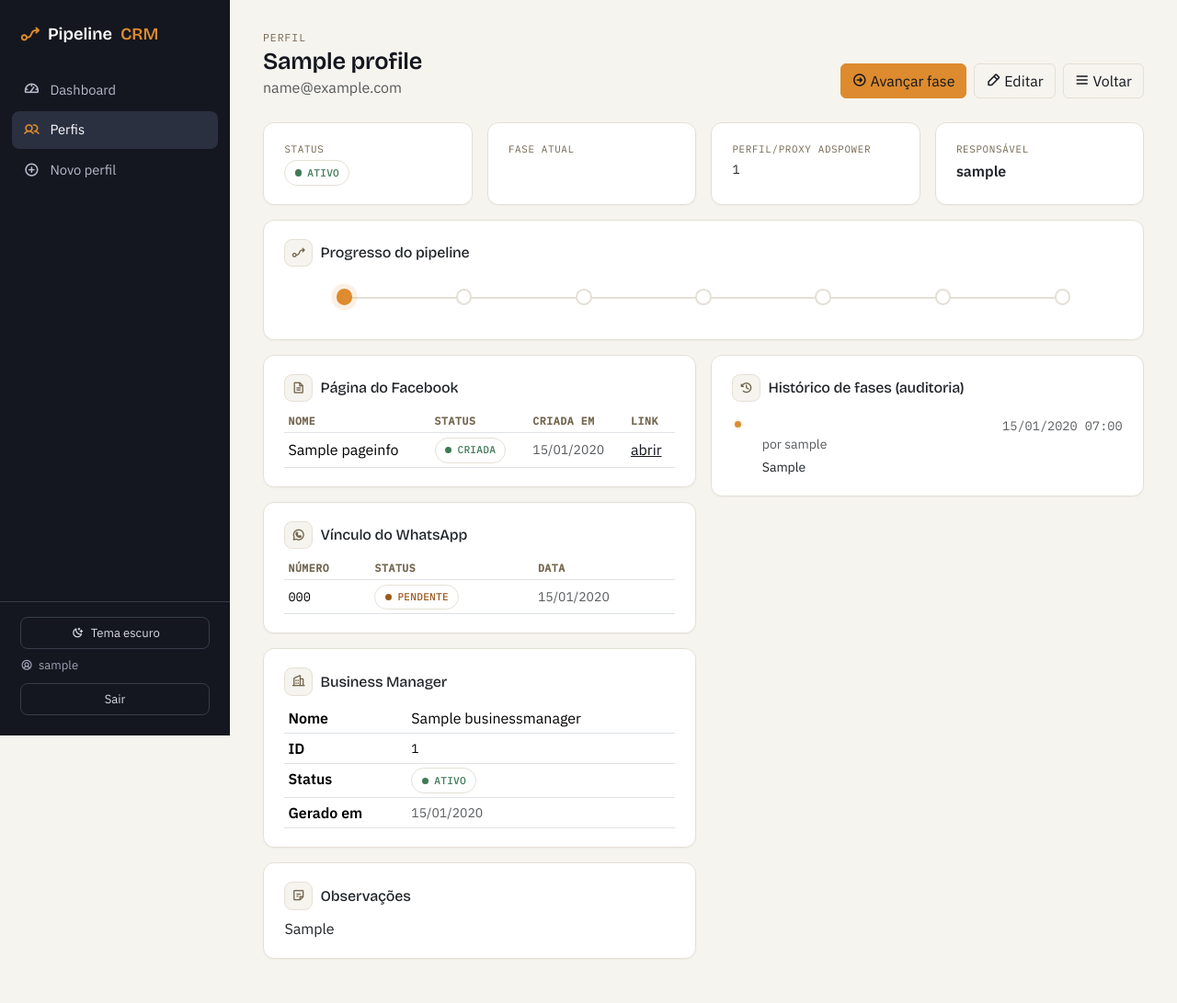
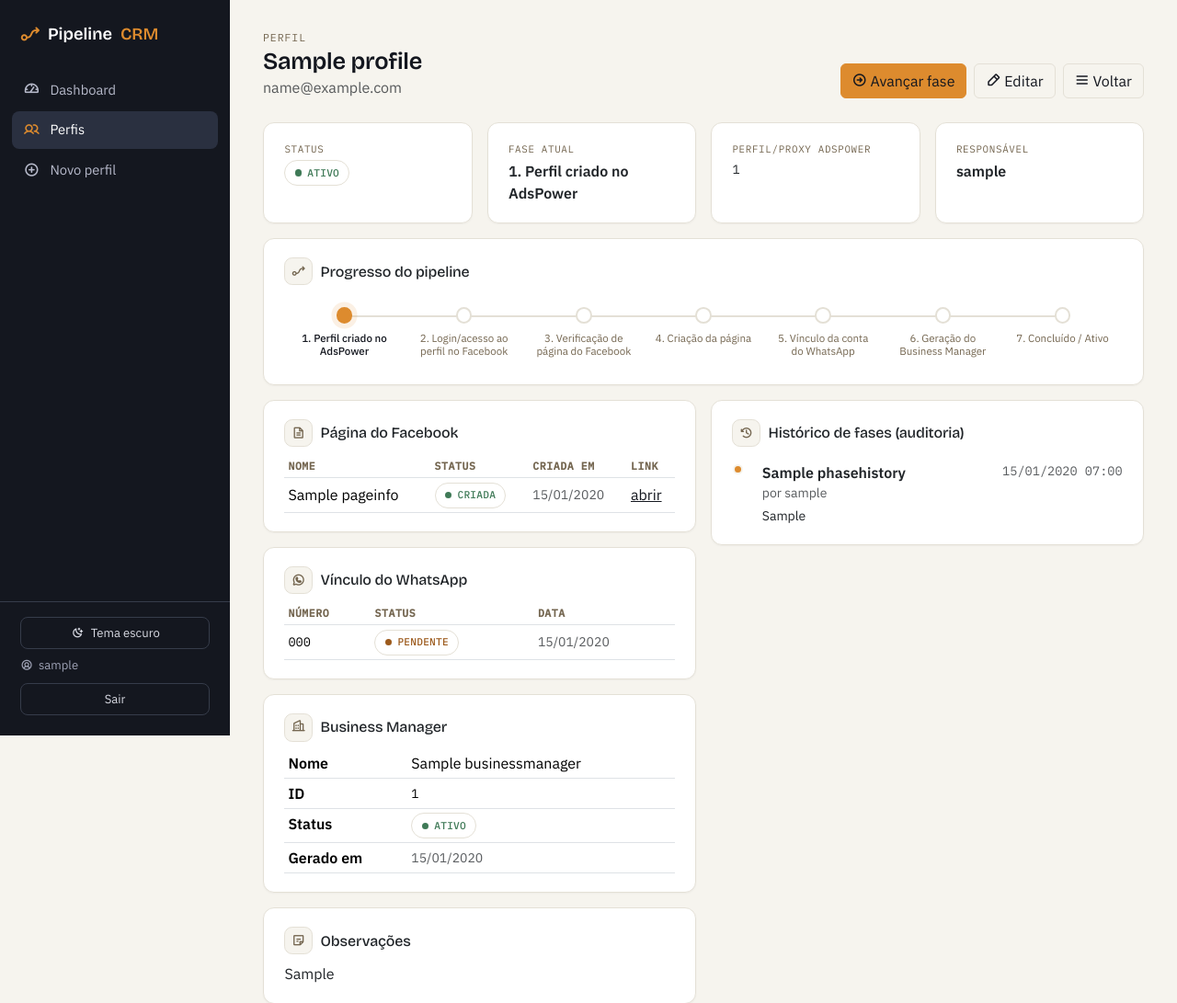
Before and after one commit to contiproone-droid/contipro, a Django app: page /perfis/1/ in a window 1280 px wide. Shown: the top 1091 px of the page at 92% size. Run offline with Django 5.2, Linux system fonts and the light colour scheme; a user stored in the database is signed in; data comes from the database, SQL or seed files in the repository; tables that the repository leaves empty hold one stand-in row (values such as "Sample post").

Commit message:
fix: update templates to read PipelineStage.nome instead of Phase choice labels
Co-Authored-By: Claude Sonnet 5 <noreply@anthropic.com>

```diff
--- a/templates/profiles/_advance_modal.html
+++ b/templates/profiles/_advance_modal.html
@@ -19,9 +19,9 @@ Requer um botão gatilho em algum lugar da página com:
                     <p class="text-muted small mb-2">{{ perfil.nome }}</p>
                     {% if perfil.proxima_fase %}
                         <div class="phase-transition">
-                            <span class="phase-transition__chip">{{ perfil.get_fase_atual_display }}</span>
+                            <span class="phase-transition__chip">{{ perfil.fase_atual.nome }}</span>
                             <i class="ph-bold ph-arrow-right phase-transition__arrow"></i>
-                            <span class="phase-transition__chip phase-transition__chip--next">{{ perfil.proxima_fase.label }}</span>
+                            <span class="phase-transition__chip phase-transition__chip--next">{{ perfil.proxima_fase.nome }}</span>
                         </div>
                         <label class="form-label small" for="obs-{{ perfil.pk }}">Observação (opcional)</label>
                         <textarea class="form-control" id="obs-{{ perfil.pk }}" name="observacao" rows="3"
--- a/templates/profiles/_pipeline_track.html
+++ b/templates/profiles/_pipeline_track.html
@@ -3,11 +3,11 @@
 Uso: {% include 'profiles/_pipeline_track.html' with perfil=perfil size='mini' %}
 size: 'full' (padrão, com rótulos) ou 'mini' (compacto, sem rótulos, para tabelas)
 {% endcomment %}
-<div class="pipeline-track pipeline-track--{{ size|default:'full' }}" role="img" aria-label="Fase atual: {{ perfil.get_fase_atual_display }} &middot; Status: {{ perfil.get_status_display }}">
+<div class="pipeline-track pipeline-track--{{ size|default:'full' }}" role="img" aria-label="Fase atual: {{ perfil.fase_atual.nome }} &middot; Status: {{ perfil.get_status_display }}">
     {% for fase_value in fases_ordenadas %}
-        <div class="pipeline-track__step{% if fase_value == perfil.fase_atual %}{% if perfil.is_concluido %} is-done{% else %} is-current{% if perfil.status != 'ativo' %} is-current--{{ perfil.status|badge_color }}{% endif %}{% endif %}{% elif fase_value in perfil.fases_concluidas %} is-done{% endif %}" title="{{ fase_value.label }}{% if fase_value == perfil.fase_atual and perfil.status != 'ativo' %} — {{ perfil.get_status_display }}{% endif %}">
+        <div class="pipeline-track__step{% if fase_value == perfil.fase_atual %}{% if perfil.is_concluido %} is-done{% else %} is-current{% if perfil.status != 'ativo' %} is-current--{{ perfil.status|badge_color }}{% endif %}{% endif %}{% elif fase_value in perfil.fases_concluidas %} is-done{% endif %}" title="{{ fase_value.nome }}{% if fase_value == perfil.fase_atual and perfil.status != 'ativo' %} — {{ perfil.get_status_display }}{% endif %}">
             <span class="pipeline-track__node"></span>
-            {% if size != 'mini' %}<span class="pipeline-track__label">{{ fase_value.label }}</span>{% endif %}
+            {% if size != 'mini' %}<span class="pipeline-track__label">{{ fase_value.nome }}</span>{% endif %}
         </div>
     {% endfor %}
 </div>
--- a/templates/profiles/dashboard.html
+++ b/templates/profiles/dashboard.html
@@ -77,7 +77,7 @@
                     {% for perfil in perfis_recentes %}
                     <tr>
                         <td><a href="{% url 'profiles:profile_detail' perfil.pk %}" class="text-decoration-none fw-semibold">{{ perfil.nome }}</a></td>
-                        <td class="text-muted small">{{ perfil.get_fase_atual_display }}</td>
+                        <td class="text-muted small">{{ perfil.fase_atual.nome }}</td>
                         <td><span class="status-pill status-pill--{{ perfil.status|badge_color }}">{{ perfil.get_status_display }}</span></td>
                         <td>{{ perfil.responsavel|default:'—' }}</td>
                         <td class="text-muted small">{{ perfil.atualizado_em|date:'d/m/Y H:i' }}</td>
@@ -179,7 +179,7 @@ document.addEventListener('DOMContentLoaded', function () {
         if (statusChart) statusChart.destroy();
 
         var funilLabels = chartData.funil.map(function (item) { return item.fase; });
-        var funilNumeros = funilLabels.map(function (label) { return label.split('.')[0]; });
+        var funilNumeros = chartData.funil.map(function (item) { return String(item.ordem); });
         var funilTotais = chartData.funil.map(function (item) { return item.total; });
 
         funilChart = new Chart(document.getElementById('funilChart'), {
--- a/templates/profiles/profile_detail.html
+++ b/templates/profiles/profile_detail.html
@@ -31,7 +31,7 @@
     <div class="col-md-3">
         <div class="card h-100"><div class="card-body">
             <div class="stat-card__eyebrow">Fase atual</div>
-            <div class="fw-semibold mt-1">{{ perfil.get_fase_atual_display }}</div>
+            <div class="fw-semibold mt-1">{{ perfil.fase_atual.nome }}</div>
         </div></div>
     </div>
     <div class="col-md-3">
@@ -148,7 +148,7 @@
                     {% for item in historico %}
                     <li class="v-timeline__item">
                         <div class="d-flex justify-content-between">
-                            <span class="fw-semibold">{{ item.get_fase_display }}</span>
+                            <span class="fw-semibold">{{ item.fase_nome }}</span>
                             <small class="text-muted mono">{{ item.data_hora|date:'d/m/Y H:i' }}</small>
                         </div>
                         <div class="small text-muted">
--- a/templates/profiles/profile_form.html
+++ b/templates/profiles/profile_form.html
@@ -73,7 +73,7 @@
             {% if perfil %}
                 <div class="alert alert-secondary mt-4 small">
                     <i class="ph-bold ph-info"></i>
-                    A fase atual (<strong>{{ perfil.get_fase_atual_display }}</strong>) é alterada pela ação
+                    A fase atual (<strong>{{ perfil.fase_atual.nome }}</strong>) é alterada pela ação
                     "Avançar fase" na página de detalhes, não por este formulário — isso garante que toda
                     mudança fique registrada no histórico de auditoria.
                 </div>
--- a/templates/profiles/profile_list.html
+++ b/templates/profiles/profile_list.html
@@ -58,7 +58,7 @@
                     <td class="mono text-muted">{{ perfil.adspower_id|default:'—' }}</td>
                     <td>
                         {% include 'profiles/_pipeline_track.html' with perfil=perfil size='mini' %}
-                        <div class="text-muted small mt-1">{{ perfil.get_fase_atual_display }}</div>
+                        <div class="text-muted small mt-1">{{ perfil.fase_atual.nome }}</div>
                     </td>
                     <td><span class="status-pill status-pill--{{ perfil.status|badge_color }}">{{ perfil.get_status_display }}</span></td>
                     <td>{{ perfil.responsavel|default:'—' }}</td>
```
Also changed, not shown: profiles/tests.py (+22 -0 lines).
